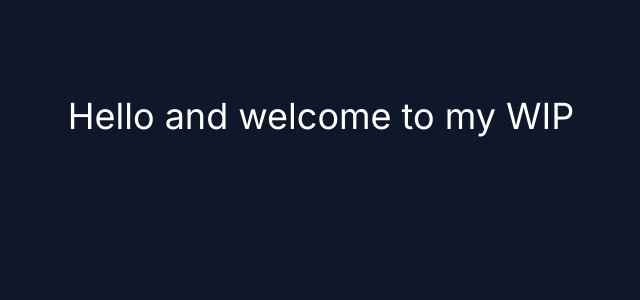
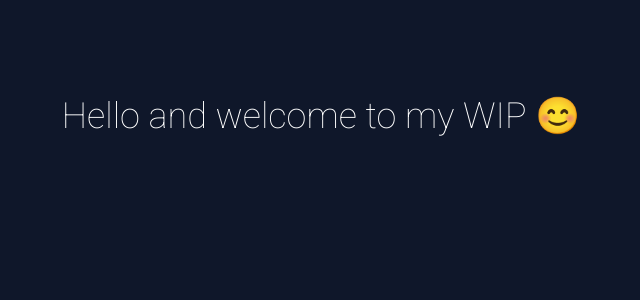
Before and after one commit to RRDavidd/personal-portfolio-rr, a Next.js app: page / in a window 1280 px wide. Shown: the top 300 px of the page, without its empty margins (319-959 px from the left). Built offline with nearby package versions, Linux system fonts and the light colour scheme.

Commit message:
Updated readme. Changed and set fonts and colors

```diff
--- a/src/app/layout.tsx
+++ b/src/app/layout.tsx
@@ -1,12 +1,12 @@
 import './globals.css'
 import type { Metadata } from 'next'
-import { Inter } from 'next/font/google'
+import { Roboto } from 'next/font/google'
 
-const inter = Inter({ subsets: ['latin'] })
+const roboto = Roboto({ subsets: ['latin'], weight: ["100", "300", "400", "500", "700"] })
 
 export const metadata: Metadata = {
-  title: 'Create Next App',
-  description: 'Generated by create next app',
+  title: 'RR David',
+  description: 'My personal portfolio!',
 }
 
 export default function RootLayout({
@@ -16,7 +16,7 @@ export default function RootLayout({
 }) {
   return (
     <html lang="en">
-      <body className={inter.className}>{children}</body>
+      <body className={roboto.className}>{children}</body>
     </html>
   )
 }
--- a/src/app/page.tsx
+++ b/src/app/page.tsx
@@ -2,7 +2,7 @@
 export default function Home() {
   return (
     <main className="flex min-h-screen flex-col items-center justify-between p-24">
-      <h1 className="text-4xl">Hello and welcome to my WIP</h1>
+      <h1 className="text-4xl font-thin">Hello and welcome to my WIP 😊</h1>
     </main>
   )
 }
```
Also changed, not shown: 1 other file (tests, documents, lock files or other folders).
